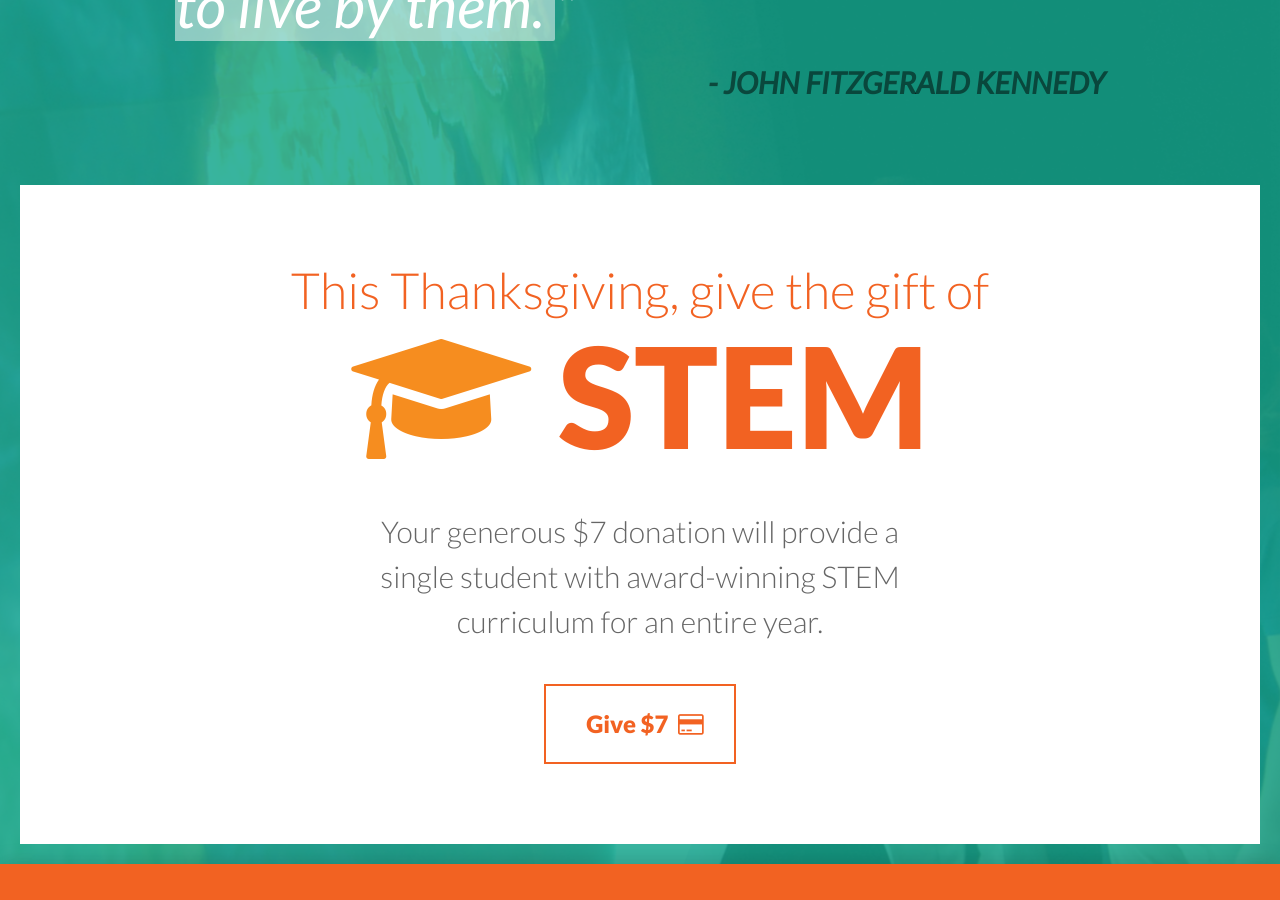
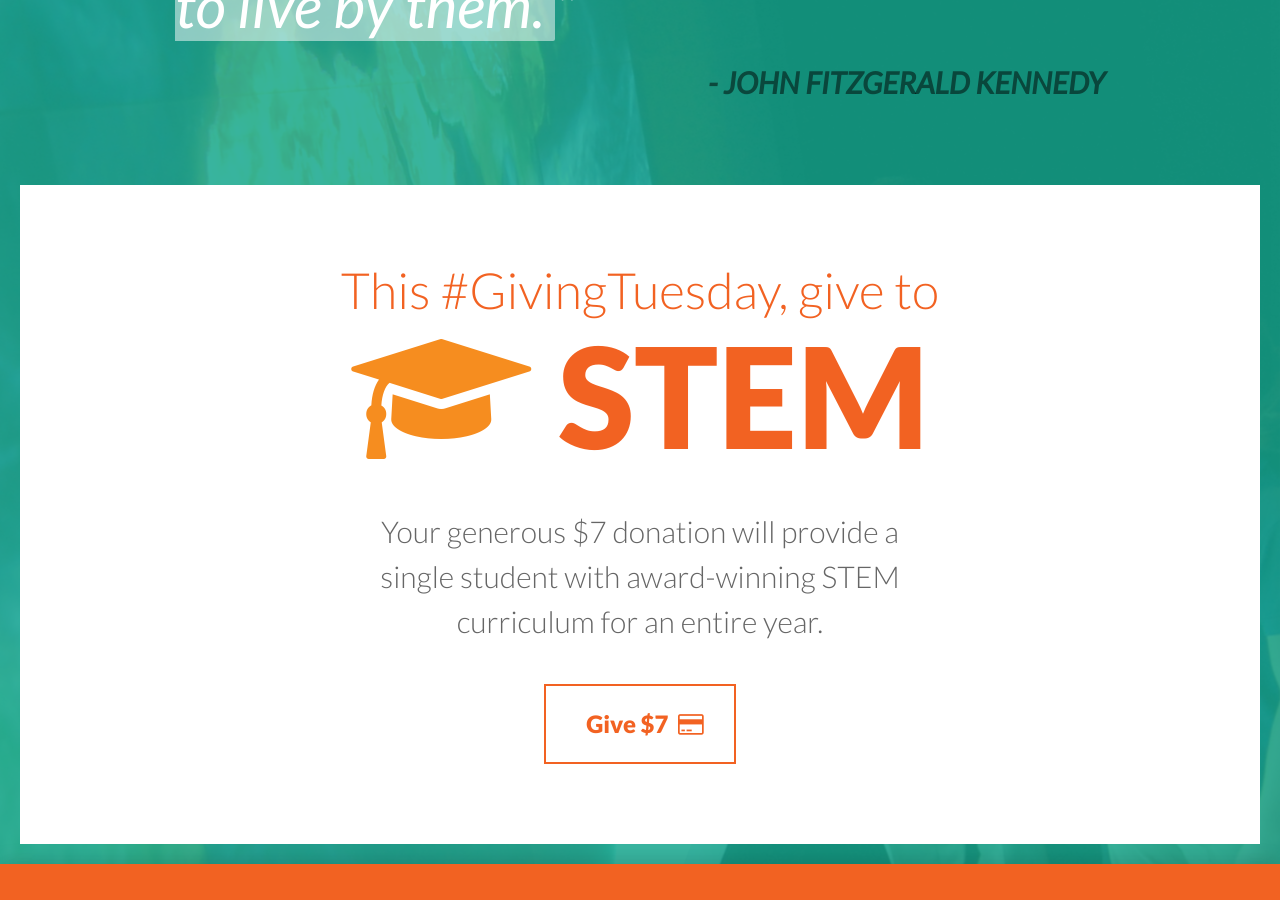
Before and after one commit to adamsidiali/jasoncampaigns, a Jekyll site: the page built from index.html, in a window 1280 px wide and 900 px high, scrolled down 470 px. Built offline with Jekyll 4.4.1, drawn with Linux system fonts in a browser that asks for light colours; nearby versions of some CDN libraries.

Commit message:
Update header.html

```diff
--- a/_includes/header.html
+++ b/_includes/header.html
@@ -3,7 +3,7 @@
     <img src="public/assets/jason_logo.png" alt="" />
     <h1>"As we express our gratitude, we must never forget that the highest appreciation is not to utter words, <em>but to live by them.</em>"<span>- John Fitzgerald Kennedy</span></h1>
     <div class="subheads">
-        <h3>This Thanksgiving, give the gift of <span><i class="fa fa-graduation-cap"></i> STEM</span></h3>
+        <h3>This #GivingTuesday, give to <span><i class="fa fa-graduation-cap"></i> STEM</span></h3>
         <h5>Your generous $7 donation will provide a single student with award-winning STEM curriculum for an entire year.</h5>
 
         <div class="buttons">
```
